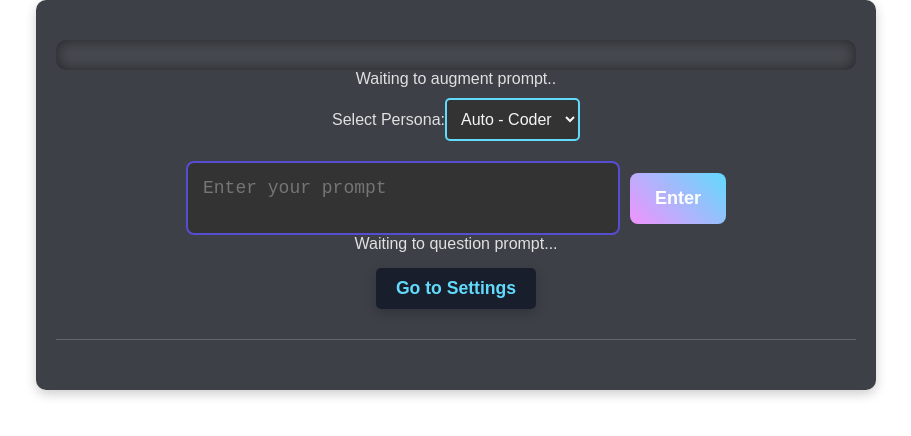
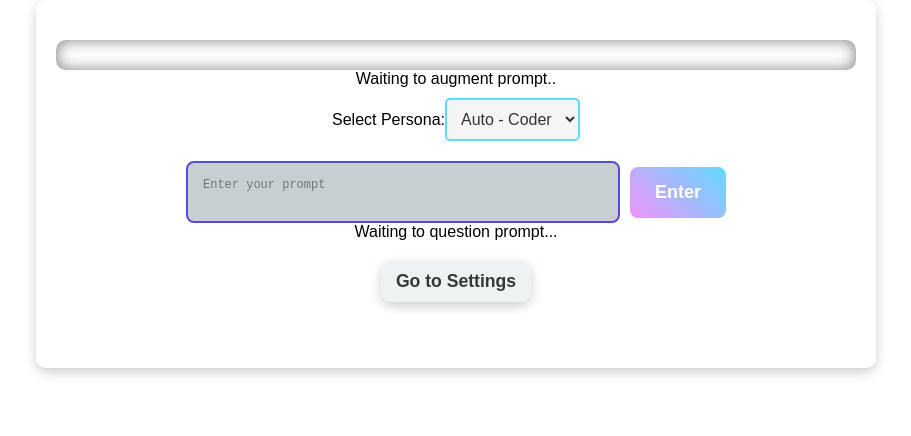
Before and after one commit to AaronFR/Thinker, a React (Create React App) app in the folder FrontEnd/react-app/: page / in a window 1280 px wide. Shown: the top 436 px of the page, without its empty margins (184-1095 px from the left). Built offline with nearby package versions, Linux system fonts and the light colour scheme; no server answers.

Commit message:
fix[App.css]: Light mode functional + text size reduced

```diff
--- a/FrontEnd/react-app/src/App.css
+++ b/FrontEnd/react-app/src/App.css
@@ -3,14 +3,20 @@
   font-family: 'Montserrat', sans-serif; /* Switch to a modern sans-serif font for a cleaner look */
   text-align: center;
   font-size: 16px;
-  color: #e0e0e0; /* Light grey for better contrast */
+  color: #000000; /* Light grey for better contrast */
   padding: 20px;
   max-width: 800px;
   margin: 0 auto;
   box-shadow: 0px 4px 12px rgba(0, 0, 0, 0.2); /* Subtle shadow to give the container depth */
   border-radius: 10px; /* Rounded corners for better visuals */
-  background: rgba(40, 44, 52, 0.9); /* Semi-transparent background for better emphasis */
+  background: rgba(255, 255, 255, 0.9); /* Semi-transparent background for better emphasis */
 }
+body.dark-mode .app-container {
+  background-color: rgba(40, 44, 52, 0.9);
+  color: #f2f2f2;
+  transition: background-color 0.5s ease, color 0.5s ease;
+}
+
 
 /* Heading styles for error or message */
 .app-heading {
@@ -43,11 +49,11 @@
   font-weight: bold;
   font-size: 1.1em;
   text-decoration: none;
-  color: #61dafb;
+  color: #353839;
   transition: color 0.3s ease-in-out;
   box-shadow: 0px 4px 12px rgba(0, 0, 0, 0.2); /* Subtle shadow to give the container depth */
   border-radius: 10px; /* Rounded corners for better visuals */
-  background: rgba(21, 27, 41, 0.9); /* Semi-transparent background for better emphasis */
+  background: rgba(236, 242, 242, 0.9); /* Semi-transparent background for better emphasis */
 }
 /* Add a subtle animation to the link */
 @keyframes link-bounce {
@@ -62,6 +68,11 @@
   color: #f093fb;
   animation: link-bounce 0.5s ease-in-out;
 }
+body.dark-mode .link {
+  background-color: rgba(40, 44, 52, 0.9);
+  color: #5199c6;
+  transition: background-color 0.5s ease, color 0.5s ease;
+}
 
 /* Smooth scroll behavior for a more polished navigation */
 html {
--- a/FrontEnd/react-app/src/Settings.css
+++ b/FrontEnd/react-app/src/Settings.css
@@ -46,24 +46,6 @@ body {
   accent-color: #61dafb; /* Customized color for the checkbox */
 }
 
-/* Navigation link styling */
-.link {
-  display: inline-block;
-  margin: 15px 10px;
-  padding: 10px 20px;
-  font-weight: bold;
-  font-size: 1.1em;
-  color: #61dafb;
-  text-decoration: none;
-  border-radius: 5px;
-  transition: all 0.3s ease-in-out;
-}
-
-.link:hover {
-  color: #f093fb;
-  background-color: rgba(255, 255, 255, 0.1);
-  transform: translateY(-3px);
-}
 /* Button-like effect for links */
 .link:active {
   transform: translateY(0);
--- a/FrontEnd/react-app/src/components/styles/PersonaSelector.css
+++ b/FrontEnd/react-app/src/components/styles/PersonaSelector.css
@@ -6,10 +6,15 @@
   border-radius: 5px;
   border: 2px solid #61dafb;
   outline: none;
-    background-color: #333;
-    color: #f5f5f5;
+  background-color: #f5f5f5;
+  color: #333;
   transition: border-color 0.3s ease-in-out;
 }
 .dropdown:focus {
   border-color: #f093fb; /* Similar focus effect to input */
 }
+body.dark-mode .dropdown {
+  background-color: #333;
+  color: #f5f5f5;
+  transition: background-color 0.5s ease, color 0.5s ease;
+}
--- a/FrontEnd/react-app/src/components/styles/UserInputForm.css
+++ b/FrontEnd/react-app/src/components/styles/UserInputForm.css
@@ -1,19 +1,24 @@
 /* Input field styling */
 .prompt-input {
   padding: 15px;
-  font-size: 18px;
+  font-size: 12px;
   width: 400px;
   max-width: 90%;
   border: 2px solid #564dd2;
   border-radius: 8px;
   outline: none;
-  background-color: #333;
-  color: #f5f5f5;
+  background-color: #c7cfd1;
+  color: #333;
   transition: all 0.3s ease-in-out;
 }
 .prompt-input:focus {
   border-color: #82e4f3; /* Change color on focus for an interactive feel */
   box-shadow: 0 0 10px #4498a5;
+}
+.app-container.dark-mode {
+  background-color: rgba(40, 44, 52, 0.9);
+  color: #f5f5f5;
+  transition: background-color 0.5s ease, color 0.5s ease; /* Smooth transition for dark mode toggle */
 }
 
 /* Submit button styling */
```
Lines whose indentation alone changed are shown as unchanged.
